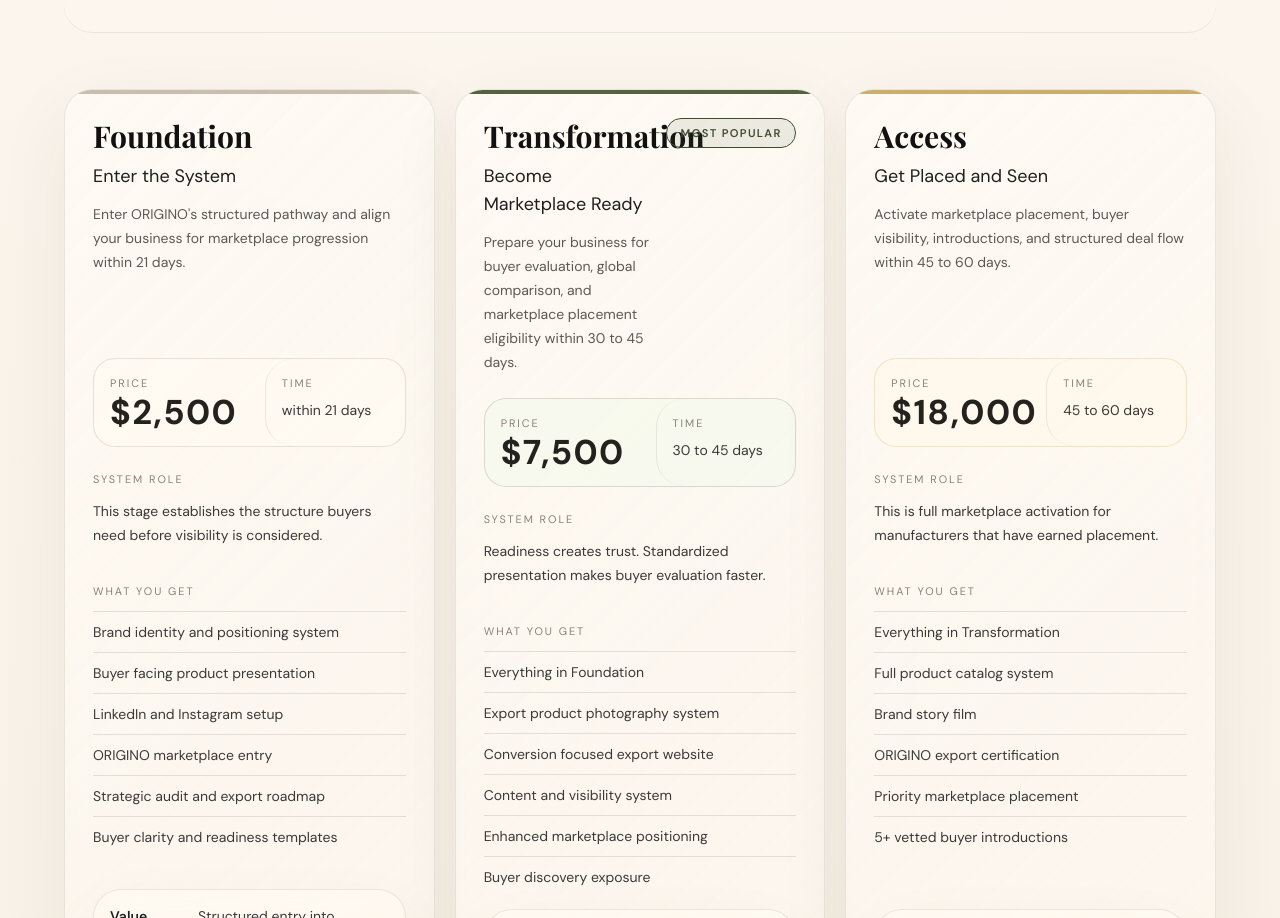
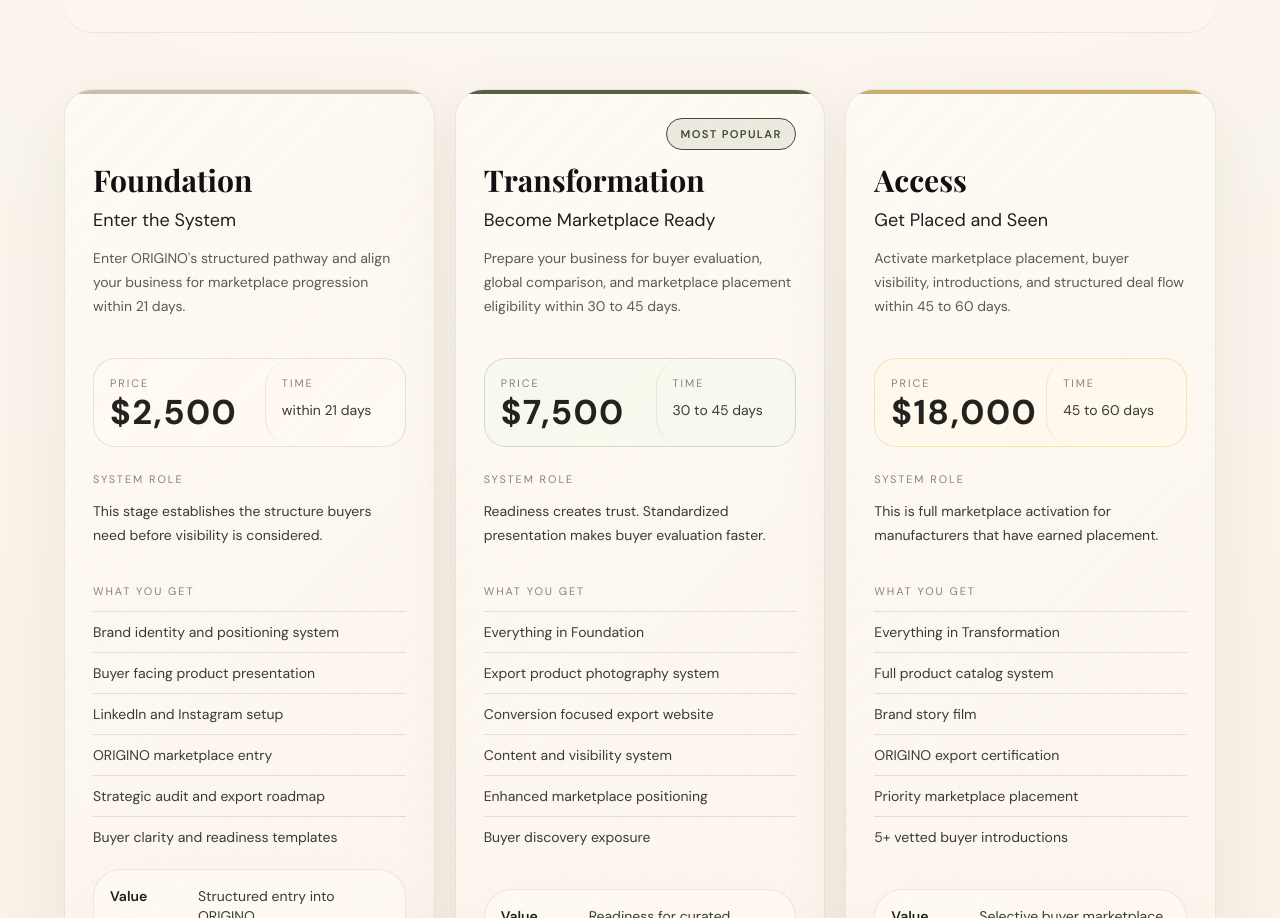
Before and after one commit to anasmughal14-eng/origino-final-project, a Next.js app: page /marketing-packages in a window 1280 px wide. Shown: the part 955-1873 px from the top of the page. Built offline with nearby package versions, Linux system fonts and the light colour scheme; a web font is replaced by a local one.

Commit message:
Fix package card badge spacing

```diff
--- a/app/marketing-packages/page.tsx
+++ b/app/marketing-packages/page.tsx
@@ -202,13 +202,15 @@
             return (
             <article id={tier.key} className={`panel-soft relative flex h-full min-w-[82vw] snap-start flex-col overflow-hidden p-4 sm:min-w-[25rem] md:p-7 lg:min-w-0 ${styles.card}`} key={tier.name}>
               <div className={`absolute inset-x-0 top-0 h-1 ${styles.rail}`} />
-              <div className="flex min-h-0 items-start justify-between gap-3 md:min-h-[13.5rem]">
+              <div className="min-h-0 md:min-h-[13.5rem]">
+                <div className="mb-3 hidden min-h-[2rem] justify-end md:flex">
+                  {tier.featured && <span className="badge-patch shrink-0 bg-[rgba(84,98,64,0.1)] text-[0.62rem] text-[#3f4b31] sm:text-[0.7rem]">Most Popular</span>}
+                </div>
                 <div className="min-w-0">
                   <h2 className="text-[1.62rem] leading-none md:text-3xl">{tier.name}</h2>
                   <p className="mt-2 text-base leading-6 text-[#1f1f1d] md:text-lg">{tier.promise}</p>
                   <p className="mt-3 text-sm leading-6 text-[#5a5a54]">{tier.summary}</p>
                 </div>
-                {tier.featured && <span className="badge-patch shrink-0 bg-[rgba(84,98,64,0.1)] text-[0.62rem] text-[#3f4b31] sm:text-[0.7rem]">Most Popular</span>}
               </div>
               <div className={`mt-4 grid overflow-hidden rounded-[18px] border sm:grid-cols-[minmax(0,1.1fr)_minmax(6.75rem,0.9fr)] md:mt-6 md:rounded-[22px] ${styles.metric}`}>
                 <div className="min-w-0 p-3 md:p-4">
```
